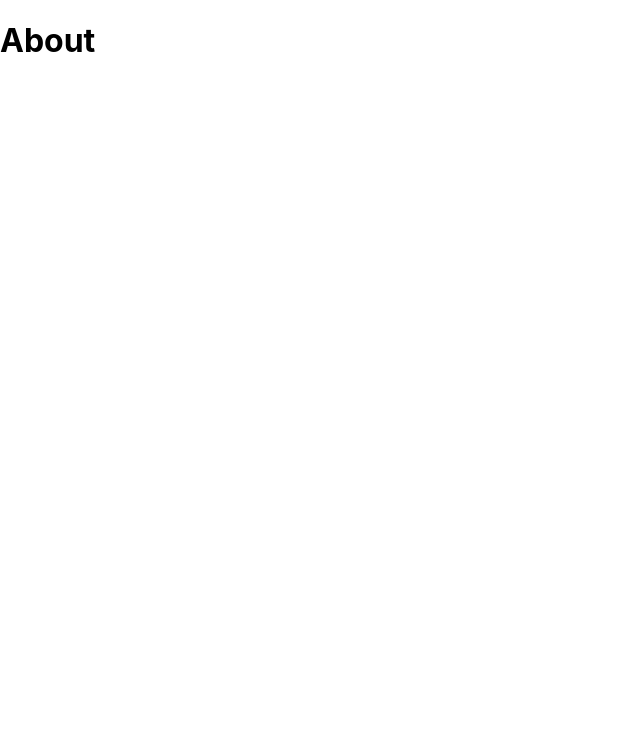
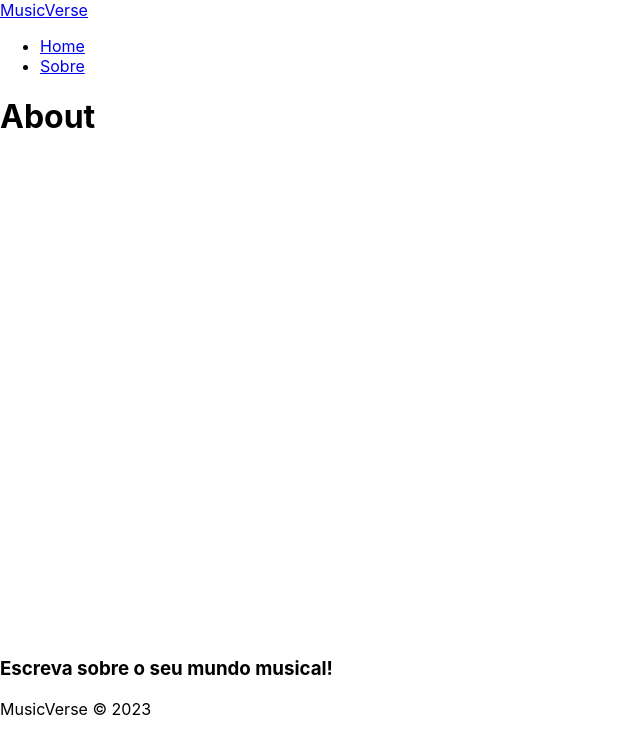
Before and after one commit to Vitor-Lopes-Rodrigues/MusicVerse, a React (Create React App) app in the folder front-end/: page /about in a window 1280 px wide. Shown: the top 754 px of the page, without its empty margins (0-640 px from the left). Built offline with nearby package versions, Linux system fonts and the light colour scheme.

Commit message:
Adicionando componente de navbar

```diff
--- a/front-end/src/App.js
+++ b/front-end/src/App.js
@@ -4,18 +4,22 @@
 import {BrowserRouter, Routes, Route, Navigate} from "react-router-dom";
 import Home from "./pages/Home/Home";
 import About from "./pages/About/About";
+import Navbar from "./components/Navbar";
+import Footer from "./components/Footer";
 
 //Pages
 function App() {
   return (
     <div className="App">
       <BrowserRouter>
+          <Navbar />
         <div className="container">
             <Routes>
                 <Route path="/" element={<Home />} />
                 <Route path="/about" element={<About />}/>
             </Routes>
         </div>
+          <Footer />
       </BrowserRouter>
     </div>
   );
--- /dev/null
+++ b/front-end/src/components/Footer.js
@@ -0,0 +1,13 @@
+//Importando React
+import React from "react";
+//Importando Css "modules"
+import styles from "./Footer.module.css"
+const Footer = () => {
+    return(
+        <footer>
+            <h3>Escreva sobre o seu mundo musical!</h3>
+            <p>MusicVerse &copy; 2023</p>
+        </footer>
+    )
+}
+export default Footer;
--- /dev/null
+++ b/front-end/src/components/Navbar.js
@@ -0,0 +1,25 @@
+//Importando React
+import React from "react";
+//Importando Css "modules"
+import styles from "./Navbar.module.css"
+//Importando Link
+import {NavLink} from "react-router-dom";
+
+const Navbar = () => {
+    return(
+        <nav>
+            <NavLink to="/">
+                Music<span>Verse</span>
+            </NavLink>
+            <ul>
+                <li>
+                    <NavLink to="/">Home</NavLink>
+                </li>
+                <li>
+                    <NavLink to="/about">Sobre</NavLink>
+                </li>
+            </ul>
+        </nav>
+    )
+}
+export default Navbar;
```
Also changed, not shown: front-end/src/components/Footer.module.css (added), front-end/src/components/Navbar.module.css (added).
